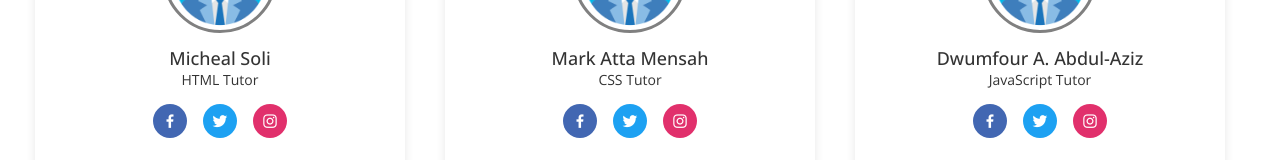
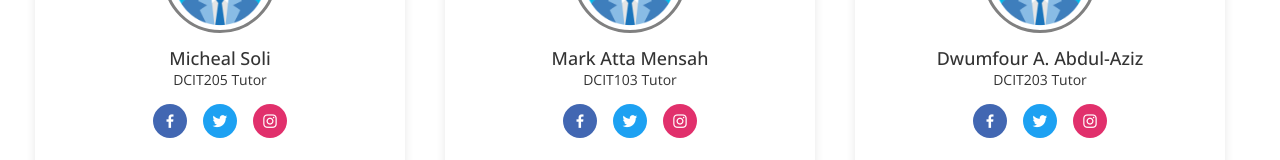
Before and after one commit to AbrantepaSark/AbrantepaSark.io, a plain HTML site: page staff.html in a window 1280 px wide. Shown: the part 783-943 px from the top of the page. Drawn offline with nearby package versions, Linux system fonts and the light colour scheme.

Commit message:
staff added

```diff
--- a/staff.html
+++ b/staff.html
@@ -57,7 +57,7 @@
             </div>
             <div class="text-data">
                 <span class="name">Micheal Soli</span>
-                <span class="job">HTML Tutor</span>
+                <span class="job">DCIT205 Tutor</span>
             </div>
             <div class="media-buttons">
                 <a href="#" style="background: #4267b2" class="link">
@@ -83,7 +83,7 @@
             </div>
             <div class="text-data">
                 <span class="name">Mark Atta Mensah</span>
-                <span class="job">CSS Tutor</span>
+                <span class="job">DCIT103 Tutor</span>
             </div>
             <div class="media-buttons">
                 <a href="#" style="background: #4267b2" class="link">
@@ -107,7 +107,7 @@
             </div>
             <div class="text-data">
                 <span class="name">Dwumfour A. Abdul-Aziz</span>
-                <span class="job">JavaScript Tutor</span>
+                <span class="job">DCIT203 Tutor</span>
             </div>
             <div class="media-buttons">
                 <a href="#" style="background: #4267b2" class="link">
```
